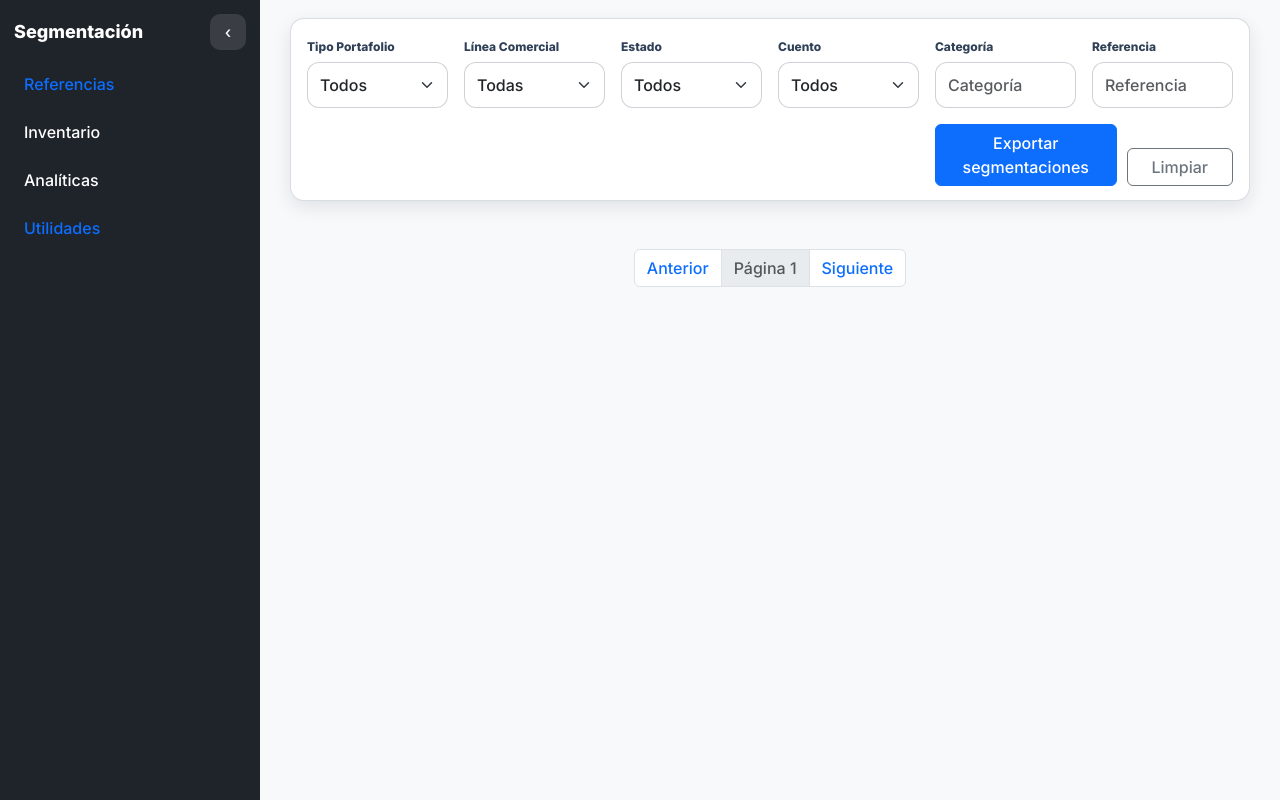
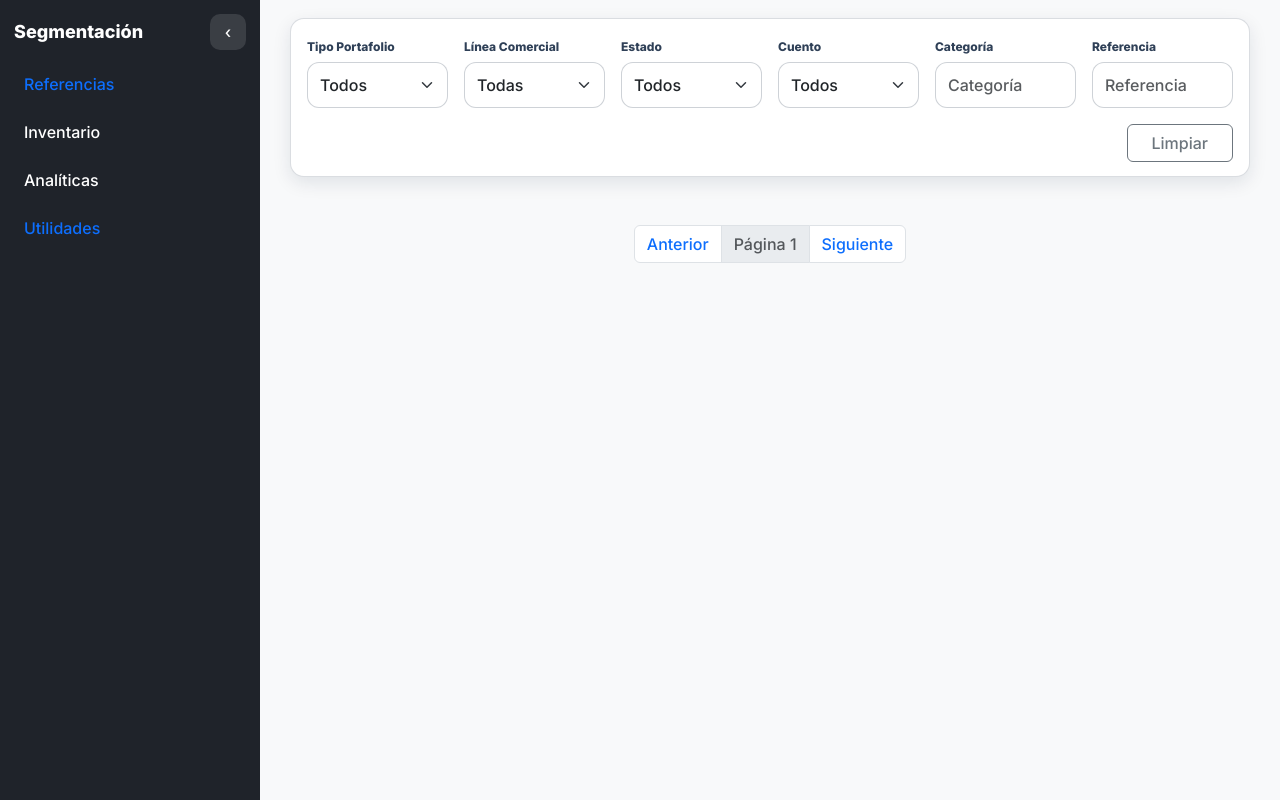
Before and after one commit to JDjustin21/ProyectoSegmentacion, a Flask app: template frontend/templates/segmentacion.html in a window 1280 px wide. Shown: the part 65-865 px from the top of the page. Run offline with Flask 3, Linux system fonts and the light colour scheme; the template is opened without the code that fills it, so the values that code supplies are empty; some libraries are stand-ins or nearby versions.

Commit message:
Mejoras visuales y de logica en el aplicativo

```diff
--- a/frontend/templates/segmentacion.html
+++ b/frontend/templates/segmentacion.html
@@ -72,10 +72,6 @@
 
         <!-- Botón -->
       <div class="col-md-4 ms-auto filters-actions align-items-end">
-        <button type="button" id="btnExportSegmentaciones" class="btn btn-primary px-4">
-          Exportar segmentaciones
-        </button>
-
         <button type="button" id="btnLimpiar" class="btn btn-outline-secondary px-4">
           Limpiar
         </button>
```
